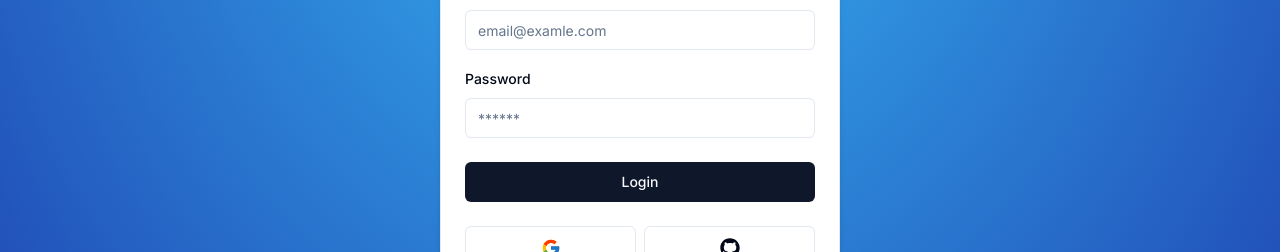
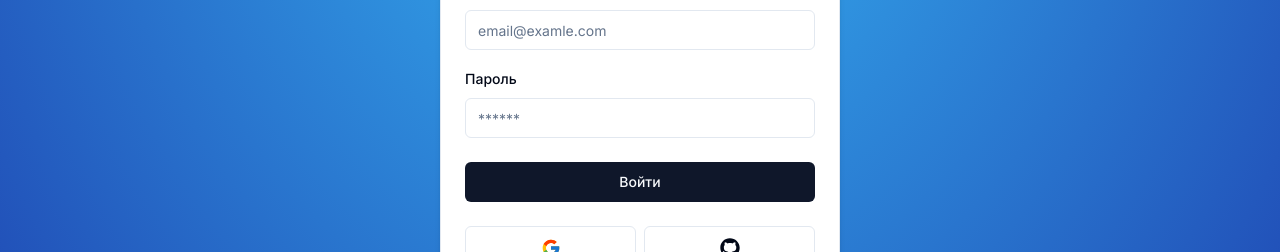
Before and after one commit to MikeSaburov/next_auth, a Next.js app: page /auth/login in a window 1280 px wide. Shown: the part 294-546 px from the top of the page. Built offline with nearby package versions, Linux system fonts and the light colour scheme.

Commit message:
переименовать поля  кнопки в login-form

```diff
--- a/components/auth/login-form.tsx
+++ b/components/auth/login-form.tsx
@@ -81,7 +81,7 @@ export const LoginForm = () => {
               name="password"
               render={({ field }) => (
                 <FormItem>
-                  <FormLabel>Password</FormLabel>
+                  <FormLabel>Пароль</FormLabel>
                   <FormControl>
                     <Input
                       {...field}
@@ -98,7 +98,7 @@ export const LoginForm = () => {
           <FormError message={error} />
           <FormSuccess message={success} />
           <Button type="submit" className="w-full" disabled={isPending}>
-            Login
+            Войти
           </Button>
         </form>
       </Form>
```
